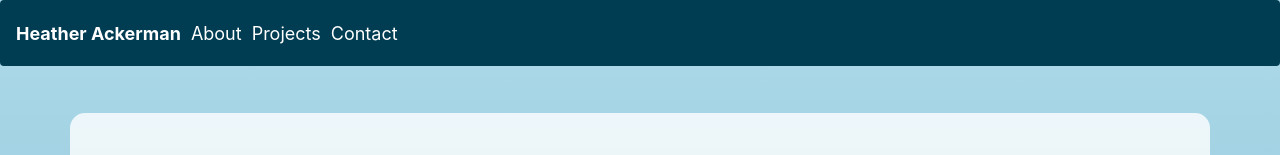
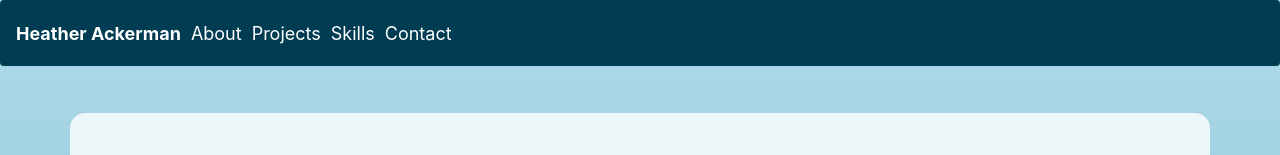
Before and after one commit to HeatherAckerman/Portfolio, a React (Create React App) app: page / in a window 1280 px wide. Shown: the top 155 px of the page. Built offline with nearby package versions, Linux system fonts and the light colour scheme.

Commit message:
added skills link to navbar

```diff
--- a/src/components/Header.js
+++ b/src/components/Header.js
@@ -8,6 +8,7 @@ const Header = () => (
         <Nav.Link href="#" style={{fontWeight: "bold", color: "white"}}>Heather Ackerman</Nav.Link>
         <Nav.Link href="#about" style={{color: "white"}}>About</Nav.Link>
         <Nav.Link href="#projects" style={{color: "white"}}>Projects</Nav.Link>
+        <Nav.Link href="#skills" style={{color: "white"}}>Skills</Nav.Link>
         <Nav.Link href="#contact" style={{color: "white"}}>Contact</Nav.Link>
       </Nav>
       <br />
--- a/src/components/Skills.js
+++ b/src/components/Skills.js
@@ -22,7 +22,7 @@ function Skills() {
             <div class="container">
                 <div class="row justify-content-center">
                     <div class="col">
-                        <a name="contact"><h1>Skills</h1></a><hr/>
+                        <a name="skills"><h1>Skills</h1></a><hr/>
                     </div>
                 </div>
                         <img className="skillspic" src={skills} alt={"html"} />
```
Also changed, not shown: 1 other file (tests, documents, lock files or other folders).
